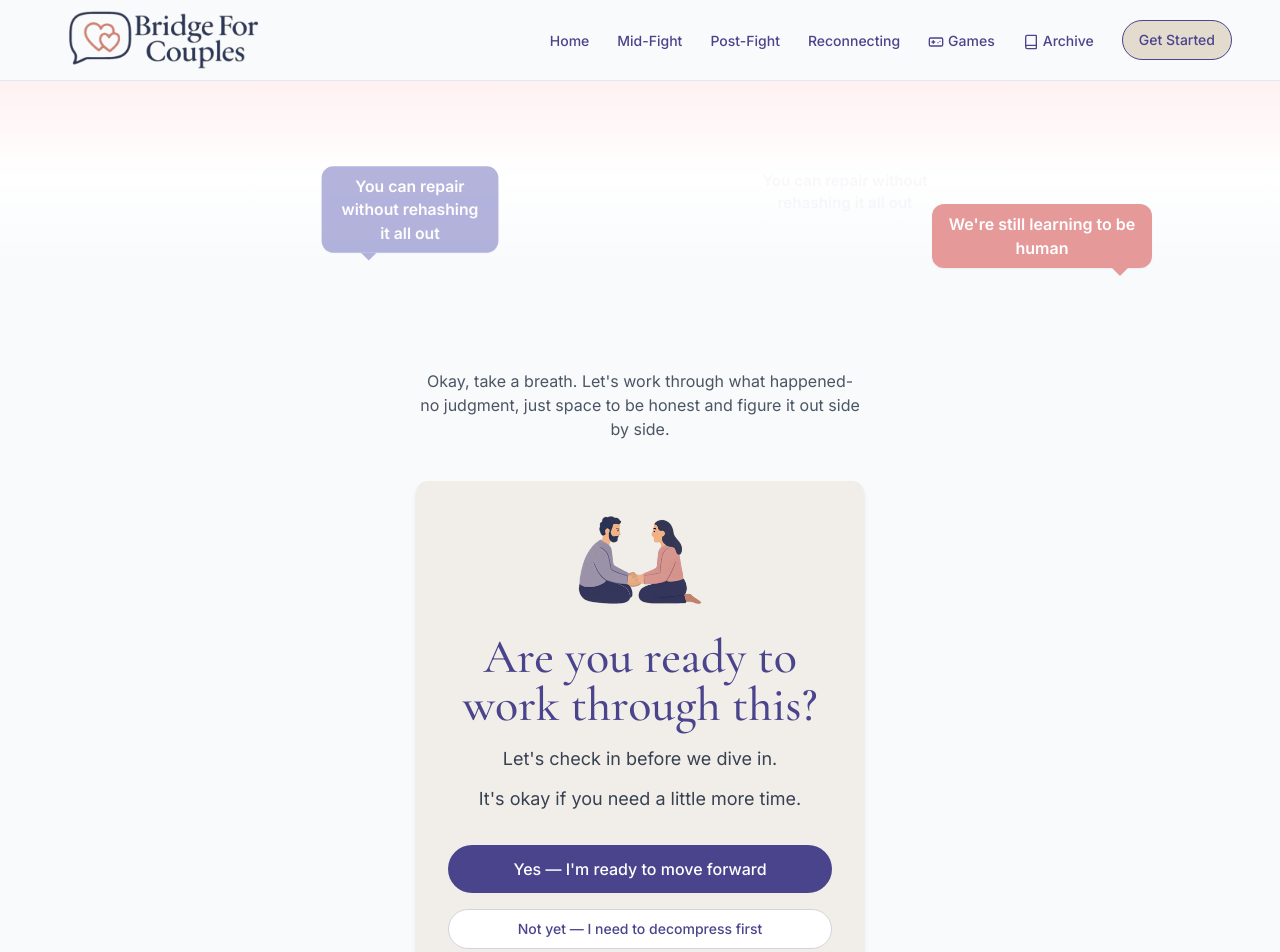
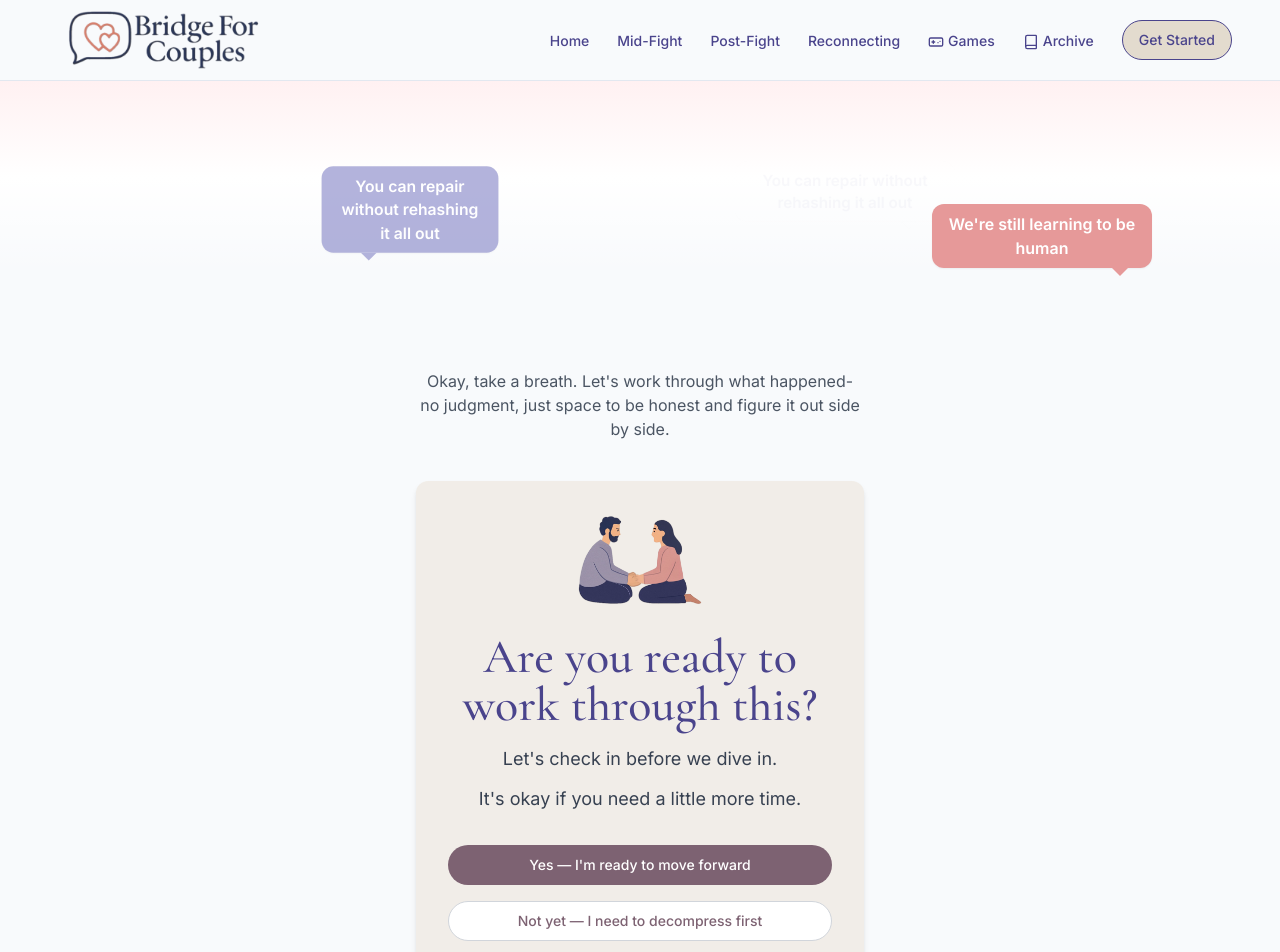
Before and after one commit to redoluxury1/heart-strings-reconnect, a React (Vite) app: page /post-conflict in a window 1280 px wide. Shown: the top 952 px of the page. Built offline with nearby package versions, Linux system fonts and the light colour scheme.

Commit message:
Fix: Reduce button size and change color
Reduced the size of the buttons in the GroundingStep component and changed their color to match the design of the ToneSettingStep.

```diff
--- a/src/components/post-conflict/LetsTalkThisOut.tsx
+++ b/src/components/post-conflict/LetsTalkThisOut.tsx
@@ -43,14 +43,14 @@ const LetsTalkThisOut = () => {
 
         <Button
           onClick={handleReady}
-          className="bg-midnight-indigo hover:bg-midnight-indigo/90 text-white px-8 py-6 w-full max-w-md mb-4 rounded-full text-base"
+          className="bg-[#7d6272] border-none hover:bg-[#6d5262] text-white px-4 py-2 w-full max-w-md mb-4 rounded-full text-sm"
         >
           Yes — I'm ready to move forward
         </Button>
 
         <Button
           variant="outline"
-          className="border-gray-300 text-midnight-indigo hover:text-midnight-indigo bg-white hover:bg-gray-100 py-4 w-full max-w-md mb-6 rounded-full"
+          className="border-gray-300 text-[#7d6272] hover:text-[#6d5262] bg-white hover:bg-gray-100 py-1 w-full max-w-md mb-6 rounded-full"
           onClick={() => window.location.href = '/during-conflict'}
         >
           <span className="text-sm px-2">Not yet — I need to decompress first</span>
--- a/src/components/post-conflict/steps/GroundingStep.tsx
+++ b/src/components/post-conflict/steps/GroundingStep.tsx
@@ -64,7 +64,7 @@ const GroundingStep: React.FC<GroundingStepProps> = ({ onResponse, onExit }) =>
 
       <div className="flex flex-col max-w-md mx-auto">
         <Button
-          className="bg-midnight-indigo hover:bg-midnight-indigo/90 text-white py-6 mb-4 rounded-full text-lg"
+          className="bg-[#7d6272] border-none hover:bg-[#6d5262] text-white py-2 mb-4 rounded-full text-sm"
           onClick={handleYes}
         >
           Yes — I'm ready to move forward
@@ -72,10 +72,10 @@ const GroundingStep: React.FC<GroundingStepProps> = ({ onResponse, onExit }) =>
 
         <Button
           variant="outline"
-          className="border-gray-300 text-midnight-indigo hover:text-midnight-indigo bg-white hover:bg-gray-100 py-4 mb-6 rounded-full"
+          className="border-gray-300 text-[#7d6272] hover:text-[#6d5262] bg-white hover:bg-gray-100 py-1 mb-6 rounded-full"
           onClick={handleNotYet}
         >
-          <span className="text-base px-2">Not yet — I need to decompress first</span>
+          <span className="text-sm px-2">Not yet — I need to decompress first</span>
         </Button>
 
         <div className="text-gray-500 text-center">
```
